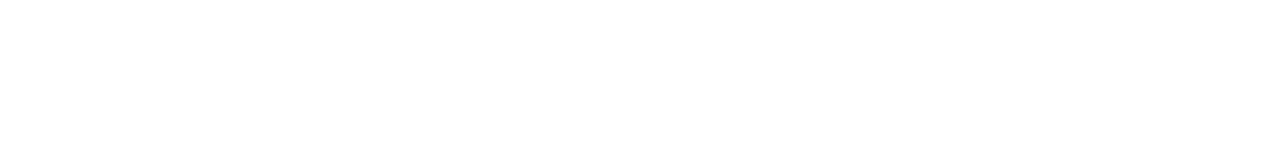
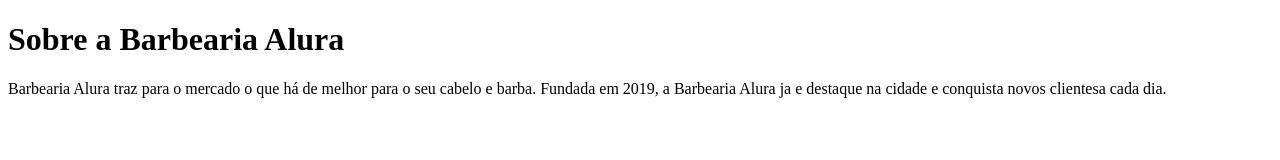
Before and after one commit to michaileksuelen/barbearia-alura, a plain HTML site: page index.html in a window 1280 px wide. Drawn offline with Linux system fonts and the light colour scheme.

Commit message:
foi adicionado a tag titulo e paragrafo

```diff
--- a/index.html
+++ b/index.html
@@ -6,6 +6,7 @@
     <title>Document</title>
 </head>
 <body>
-
+ <h1>Sobre a Barbearia Alura</h1>
+ <p>Barbearia Alura traz para o mercado o que há de melhor para o seu cabelo e barba. Fundada em 2019, a Barbearia Alura ja e destaque na cidade e conquista  novos clientesa cada dia.</p>
 </body>
 </html>
```
